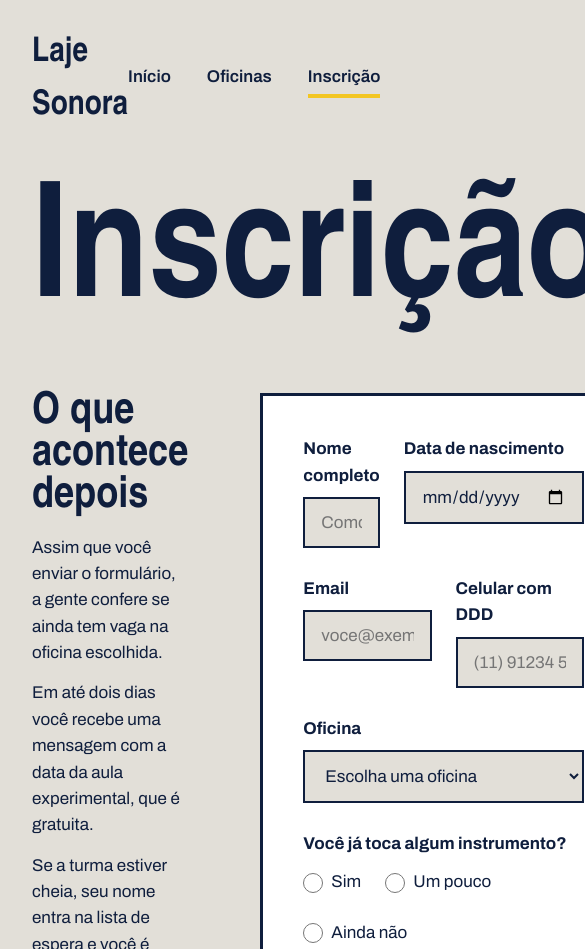
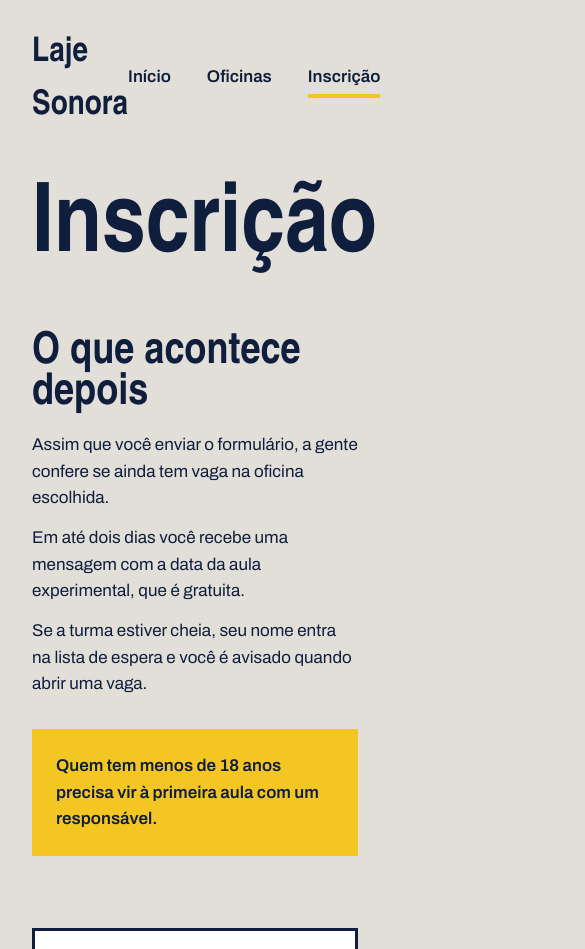
Before and after one commit to matheuscarvalho58317948/laje_sonora, a plain HTML site: page inscricao.html in a window 390 px wide. Shown: the top 949 px of the page, 585 px wide, since content can reach past the window. Drawn offline with Linux system fonts and the light colour scheme; a web font is replaced by a local one.

Commit message:
Versão para celular - inscrição

```diff
--- a/inscricao.css
+++ b/inscricao.css
@@ -219,6 +219,20 @@ h1, h2, h3 {
     background: var(--branco);
 }
 
+
+@media (max-width: 800px) {
+    .inscricao,
+    .linha,
+    .rodape-colunas {
+        flex-direction: column;
+    }
+
+    .titulo-pagina {
+        font-size: 96px;
+    }
+}
+
+
 .formulario textarea {
     height: 140px;
     resize: vertical;
```
